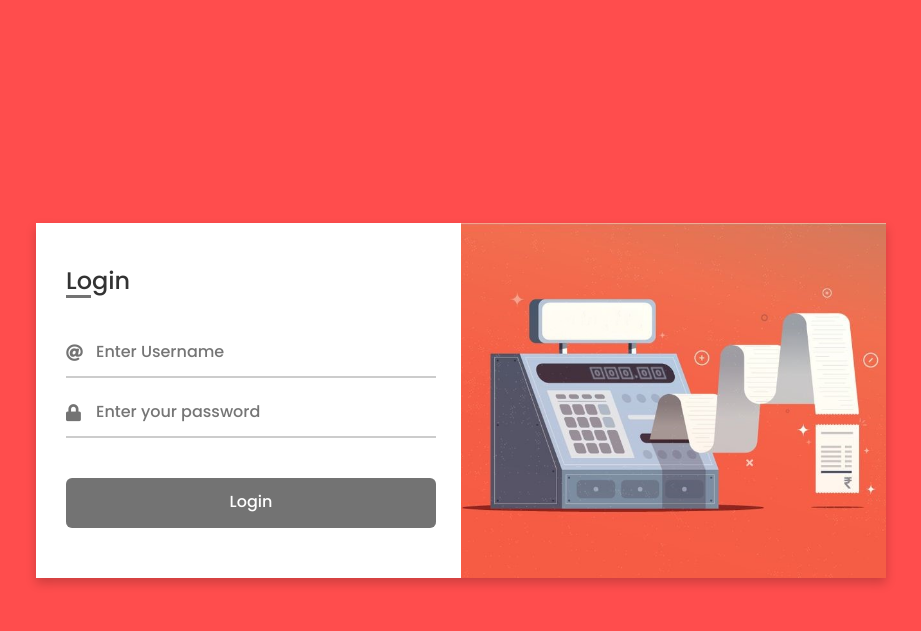
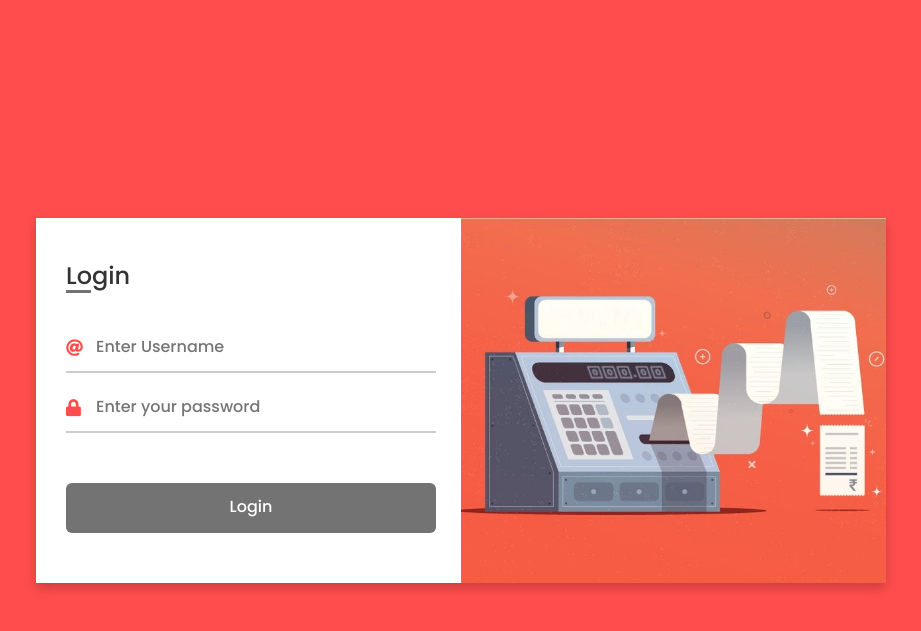
Before and after one commit to Parzival7566/Mini_Projects_sem_5, a Flask app: template Free_Raj/templates/vendor_login.html in a window 1280 px wide. Shown: the top 631 px of the page, without its empty margins (179-1100 px from the left). Run offline with Flask 3, Linux system fonts and the light colour scheme; the template is opened without the code that fills it, so the values that code supplies are empty; some libraries are stand-ins or nearby versions.

Commit message:
Completed vendor dashboard

```diff
--- a/Free_Raj/static/vendorstyle.css
+++ b/Free_Raj/static/vendorstyle.css
@@ -100,7 +100,7 @@ body{
 }
 .form-content .input-box i{
   position: absolute;
-  color: #737373;
+  color: #ff4d4d;
   font-size: 17px;
 }
 .forms .form-content .text{
@@ -115,7 +115,7 @@ body{
   text-decoration: underline;
 }
 .forms .form-content .button{
-  color: #737373;
+  color: #ff4d4d;
   margin-top: 40px;
 }
 .forms .form-content .button input{
@@ -127,7 +127,7 @@ body{
   transition: all 0.4s ease;
 }
 .forms .form-content .button input:hover{
-  background: #737373;
+  background: #ff4d4d;
 }
 .forms .form-content label{
   color: #737373;
--- a/Free_Raj/templates/vendor_analytics.html
+++ b/Free_Raj/templates/vendor_analytics.html
@@ -48,7 +48,7 @@
             .value(function(d) { return d.count; });
 
         var path = d3.arc()
-            .outerRadius(radius - 10)
+            .outerRadius(radius)
             .innerRadius(0);
 
         var arcs = svg.selectAll("arc")
@@ -56,6 +56,7 @@
             .enter()
             .append("g")
             .attr("class", "arc");
+
 
         var tip = d3.tip()
             .attr('class', 'd3-tip')
--- a/Free_Raj/templates/vendor_dashboard.html
+++ b/Free_Raj/templates/vendor_dashboard.html
@@ -24,6 +24,7 @@
     <h3>Current Orders</h3>
     {% if current_orders %}
     <div class="order-list">
+    <div class="sub-div">
         <table class="table">
             <thead>
                 <tr>
@@ -58,6 +59,7 @@
             </tbody>
         </table>
     </div>
+    </div>
     {% else %}
     <p>No Orders Received Yet! Hang Tight!</p>
     {% endif %}
@@ -69,6 +71,7 @@
     <h3>Completed Orders</h3>
     {% if completed_orders %}
 <div class="order-list">
+    <div class="sub-div">
         <table class="table">
             <thead>
                 <tr>
@@ -103,6 +106,7 @@
             </tbody>
         </table>
     </div>
+    </div>
     {% else %}
     <p>No Orders Completed Yet!</p>
     {% endif %}
@@ -113,6 +117,7 @@
     <h3>Collected Orders</h3>
     {% if collected_orders %}
     <div class="order-list">
+		<div class="sub-div">
         <table class="table">
             <thead>
                 <tr>
@@ -135,6 +140,7 @@
             </tbody>
         </table>
     </div>
+	</div>
     {% else %}
     <p>No Orders Collected Yet!</hp>
     {% endif %}
--- a/Free_Raj/templates/vendor_login.html
+++ b/Free_Raj/templates/vendor_login.html
@@ -28,8 +28,12 @@
                 <i class="fas fa-lock"></i>
                 <input type="password" name="password" placeholder="Enter your password" required>
               </div>
+              <div class="forms">
+              <div class="form-content">
               <div class="button input-box">
                 <input type="submit" value="Login">
+              </div>
+              </div>
               </div>
             </div>
         </form>
```
Also changed, not shown: Free_Raj/static/dashStyle.css (+18 -0 lines).
